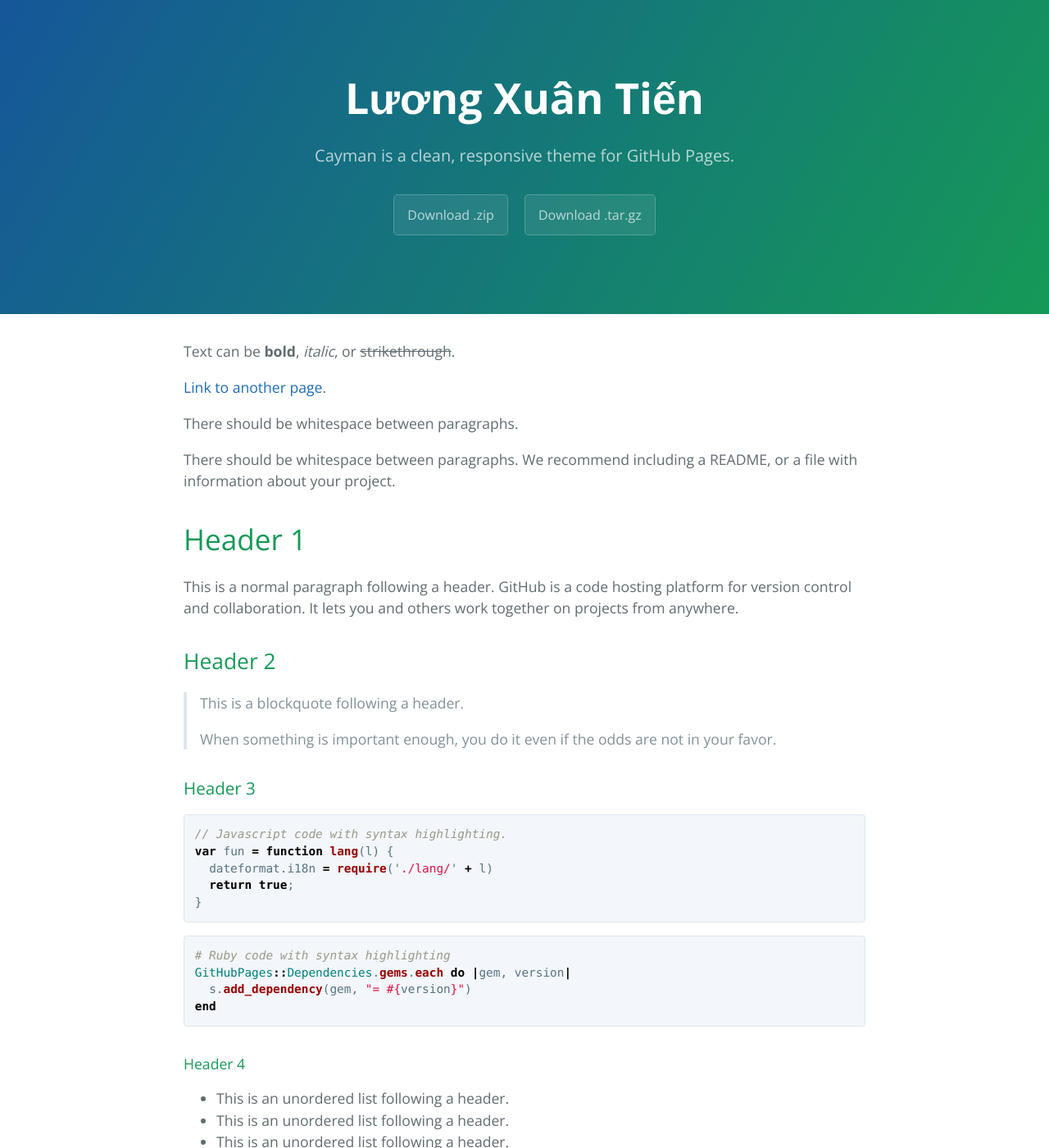
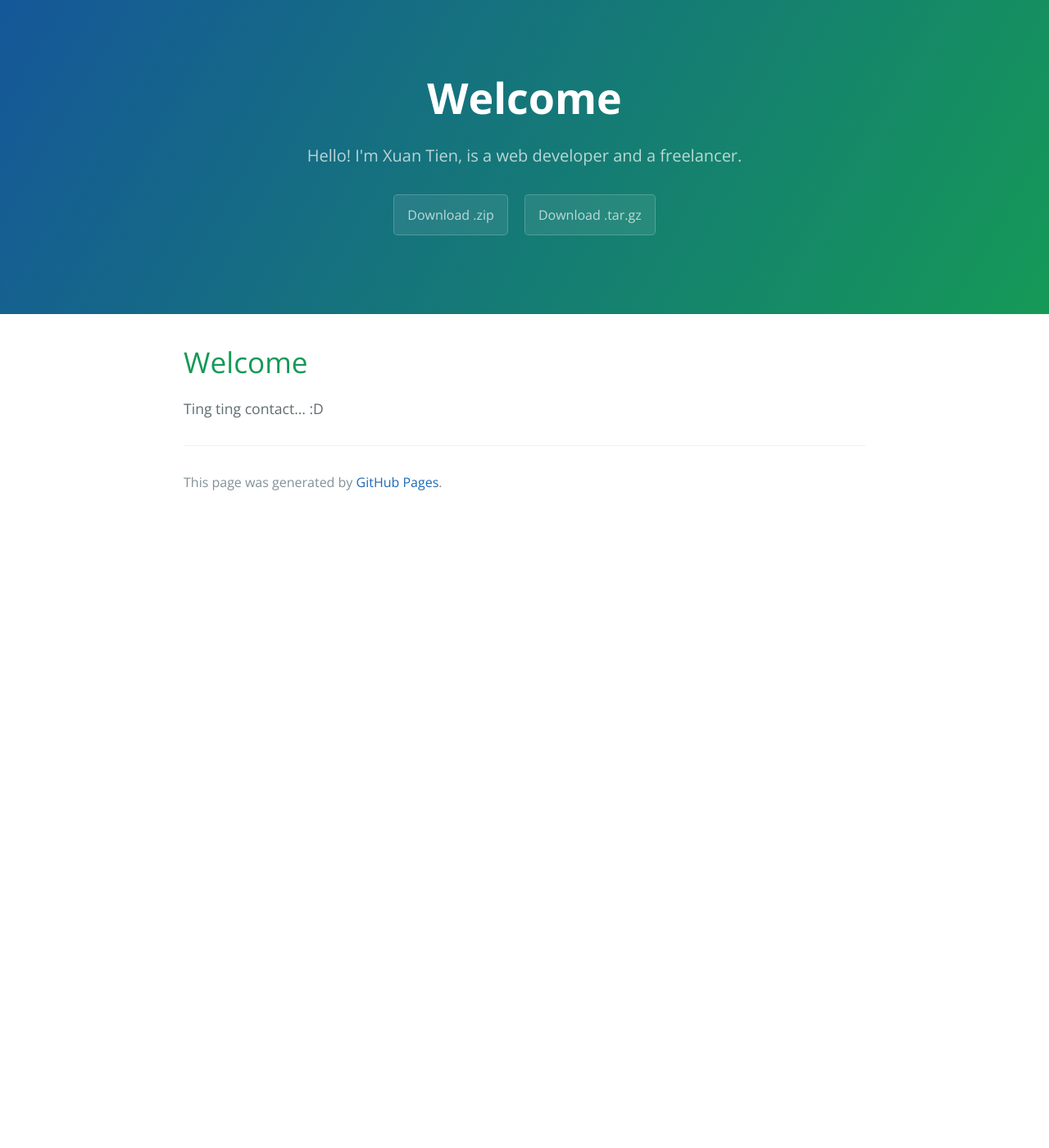
Before and after one commit to sunlifevn/sunlifevn.github.io, a Jekyll site: the page built from index.md, in a window 1280 px wide and 1400 px high. Shown: the whole window at 82% size. Built offline with Jekyll 4.4.1, drawn with Linux system fonts in a browser that asks for light colours; our own code applies the rules of GitHub Pages for plain Markdown files; some of the changed text lies outside the part shown.

Commit message:
Update content

````diff
--- a/_config.yml
+++ b/_config.yml
@@ -1,4 +1,4 @@
-title: Lương Xuân Tiến
-description: Cayman is a clean, responsive theme for GitHub Pages.
+title: </Luong Xuan Tien>
+description: Hello! I'm Xuan Tien, is a web developer and a freelancer.
 show_downloads: true
 theme: jekyll-theme-cayman
--- a/index.md
+++ b/index.md
@@ -2,122 +2,6 @@
 layout: default
 ---
 
-Text can be **bold**, _italic_, or ~~strikethrough~~.
+# Welcome
 
-[Link to another page](./another-page.html).
-
-There should be whitespace between paragraphs.
-
-There should be whitespace between paragraphs. We recommend including a README, or a file with information about your project.
-
-# Header 1
-
-This is a normal paragraph following a header. GitHub is a code hosting platform for version control and collaboration. It lets you and others work together on projects from anywhere.
-
-## Header 2
-
-> This is a blockquote following a header.
->
-> When something is important enough, you do it even if the odds are not in your favor.
-
-### Header 3
-
-```js
-// Javascript code with syntax highlighting.
-var fun = function lang(l) {
-  dateformat.i18n = require('./lang/' + l)
-  return true;
-}
-```
-
-```ruby
-# Ruby code with syntax highlighting
-GitHubPages::Dependencies.gems.each do |gem, version|
-  s.add_dependency(gem, "= #{version}")
-end
-```
-
-#### Header 4
-
-*   This is an unordered list following a header.
-*   This is an unordered list following a header.
-*   This is an unordered list following a header.
-
-##### Header 5
-
-1.  This is an ordered list following a header.
-2.  This is an ordered list following a header.
-3.  This is an ordered list following a header.
-
-###### Header 6
-
-| head1        | head two          | three |
-|:-------------|:------------------|:------|
-| ok           | good swedish fish | nice  |
-| out of stock | good and plenty   | nice  |
-| ok           | good `oreos`      | hmm   |
-| ok           | good `zoute` drop | yumm  |
-
-### There's a horizontal rule below this.
-
-* * *
-
-### Here is an unordered list:
-
-*   Item foo
-*   Item bar
-*   Item baz
-*   Item zip
-
-### And an ordered list:
-
-1.  Item one
-1.  Item two
-1.  Item three
-1.  Item four
-
-### And a nested list:
-
-- level 1 item
-  - level 2 item
-  - level 2 item
-    - level 3 item
-    - level 3 item
-- level 1 item
-  - level 2 item
-  - level 2 item
-  - level 2 item
-- level 1 item
-  - level 2 item
-  - level 2 item
-- level 1 item
-
-### Small image
-
-![Octocat](https://github.githubassets.com/images/icons/emoji/octocat.png)
-
-### Large image
-
-![Branching](https://guides.github.com/activities/hello-world/branching.png)
-
-
-### Definition lists can be used with HTML syntax.
-
-<dl>
-<dt>Name</dt>
-<dd>Godzilla</dd>
-<dt>Born</dt>
-<dd>1952</dd>
-<dt>Birthplace</dt>
-<dd>Japan</dd>
-<dt>Color</dt>
-<dd>Green</dd>
-</dl>
-
-```
-Long, single-line code blocks should not wrap. They should horizontally scroll if they are too long. This line should be long enough to demonstrate this.
-```
-
-```
-The final element.
-```
+Ting ting contact... :D
````
